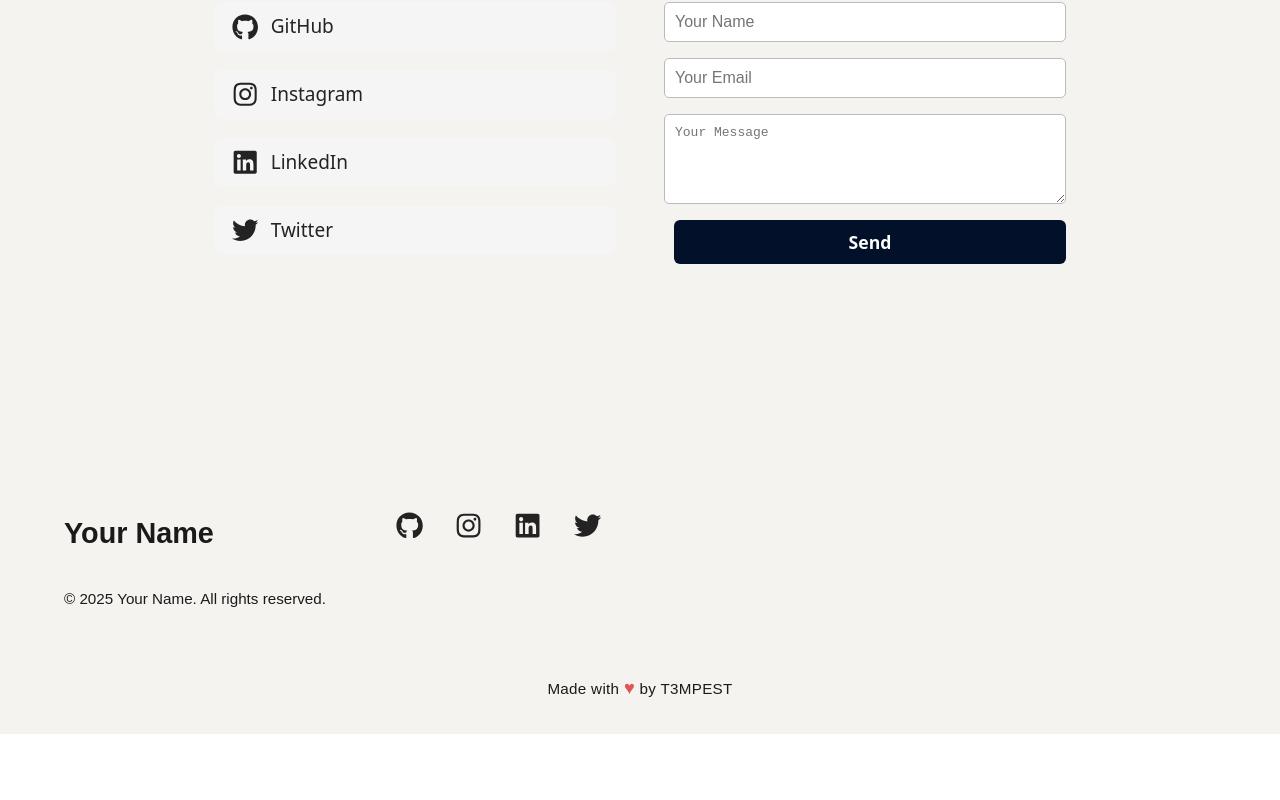
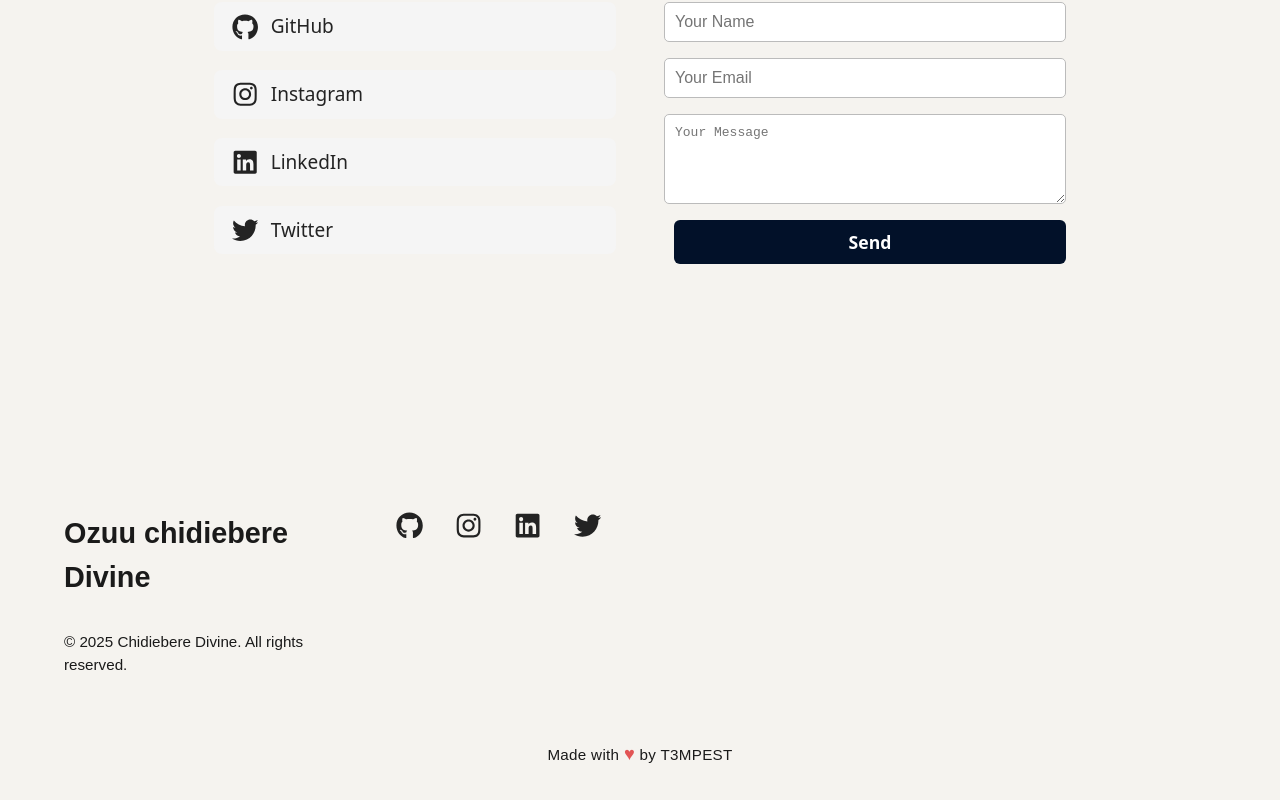
Before and after one commit to T3MPEST-21/Portfolio, a React (Vite) app in the folder frontend/: page / in a window 1280 px wide. Shown: the part 2664-3464 px from the top of the page. Before the commit the page ends 3398 px from the top, so only its background shows below. Built offline with nearby package versions, Linux system fonts and the light colour scheme.

Commit message:
Updated footer

```diff
--- a/frontend/src/components/Footer/Footer.jsx
+++ b/frontend/src/components/Footer/Footer.jsx
@@ -6,9 +6,9 @@ const Footer = () => {
     <footer className="footer">
       <div className="footer-container">
         <div className="footer-left">
-          <div className="footer-logo">Your Name</div>
+          <div className="footer-logo">Ozuu chidiebere Divine</div>
           <div className="footer-description">
-            &copy; {new Date().getFullYear()} Your Name. All rights reserved.
+            &copy; {new Date().getFullYear()} Chidiebere Divine. All rights reserved.
           </div>
         </div>
         <div className="footer-right">
```
